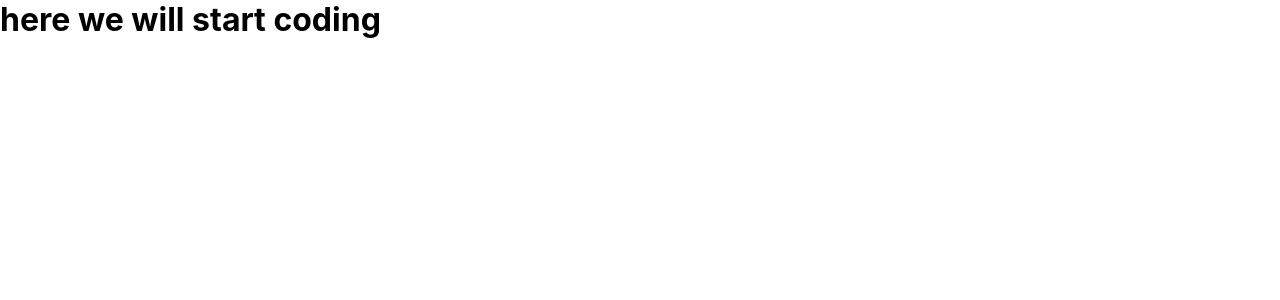
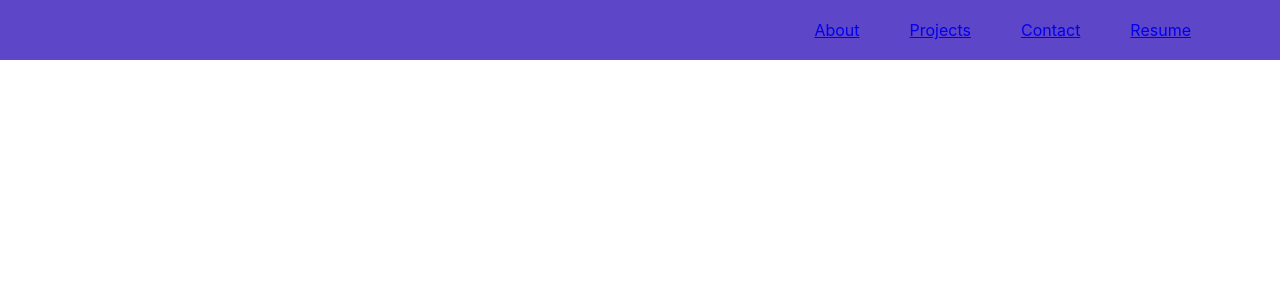
Before and after one commit to anish-gyawali/portfolios, a React (Create React App) app in the folder portfolio/: page / in a window 1280 px wide. Shown: the top 300 px of the page. Built offline with nearby package versions, Linux system fonts and the light colour scheme.

Commit message:
Added header

```diff
--- a/portfolio/package.json
+++ b/portfolio/package.json
@@ -3,11 +3,14 @@
   "version": "0.1.0",
   "private": true,
   "dependencies": {
+    "@material-ui/core": "^4.11.2",
     "@testing-library/jest-dom": "^5.11.4",
     "@testing-library/react": "^11.1.0",
     "@testing-library/user-event": "^12.1.10",
+    "hamburger-react": "^2.4.0",
     "react": "^17.0.1",
     "react-dom": "^17.0.1",
+    "react-router-dom": "^5.2.0",
     "react-scripts": "4.0.1",
     "web-vitals": "^0.2.4"
   },
--- a/portfolio/src/App.js
+++ b/portfolio/src/App.js
@@ -1,10 +1,13 @@
 import "./App.css";
-
+import Header from "./Header";
+import { BrowserRouter as Router, Switch, Route, Link } from "react-router-dom";
 function App() {
   return (
-    <div className="app">
-      <h1>here we will start coding</h1>
-    </div>
+    <Router>
+      <div className="app">
+        <Header />
+      </div>
+    </Router>
   );
 }
 
--- /dev/null
+++ b/portfolio/src/Header.css
@@ -0,0 +1,38 @@
+.header{
+
+    height:60px;
+    display: flex;
+    flex-direction: row-reverse;
+    align-items: center;
+    flex-wrap:inherit;
+    background-color: rgb(93, 70, 199);
+    position: sticky;
+    top: 0;
+    z-index: 100;
+}
+
+.header_options{
+    display: flex;
+    flex-direction: column;
+    margin-left: 25px;
+    margin-right: 25px;
+    color: white;
+}
+
+@media (min-width: 765px) {
+    .header_button{
+        visibility: hidden;
+        align-items: left;
+        justify-content: left;
+    }
+  }
+  @media (max-width: 765px) {
+    #nav-bar{
+        visibility: hidden;
+
+
+    }
+  }
+  .Link{
+    text-decoration: none !important;
+  }
--- /dev/null
+++ b/portfolio/src/Header.js
@@ -0,0 +1,105 @@
+import React, { useState, useRef } from "react";
+import { Link } from "react-router-dom";
+import Hamburger from "hamburger-react";
+import Button from "@material-ui/core/Button";
+import ClickAwayListener from "@material-ui/core/ClickAwayListener";
+import Grow from "@material-ui/core/Grow";
+import Paper from "@material-ui/core/Paper";
+import Popper from "@material-ui/core/Popper";
+import MenuItem from "@material-ui/core/MenuItem";
+import MenuList from "@material-ui/core/MenuList";
+
+import "./Header.css";
+
+function Header() {
+  const [open, setOpen] = useState(false);
+  const userRef = useRef(null);
+
+  const handleToggle = () => {
+    setOpen((prevOpen) => !prevOpen);
+  };
+
+  const handleClose = (event) => {
+    if (userRef.current && userRef.current.contains(event.target)) {
+      return;
+    }
+
+    setOpen(false);
+  };
+
+  function handleListKeyDown(event) {
+    if (event.key === "Tab") {
+      event.preventDefault();
+      setOpen(false);
+    }
+  }
+
+  return (
+    <div className="header">
+      <div className="header_button">
+        <Button
+          ref={userRef}
+          aria-controls={open ? "menu-list-grow" : undefined}
+          aria-haspopup="true"
+          onClick={handleToggle}
+        >
+          <Hamburger rounded />
+        </Button>
+      </div>
+      <Popper
+        open={open}
+        anchorEl={userRef.current}
+        role={undefined}
+        transition
+        disablePortal
+      >
+        {({ TransitionProps, placement }) => (
+          <Grow
+            {...TransitionProps}
+            style={{
+              transformOrigin:
+                placement === "bottom" ? "center top" : "center bottom",
+            }}
+          >
+            <Paper>
+              <ClickAwayListener onClickAway={handleClose}>
+                <MenuList
+                  autoFocusItem={open}
+                  id="menu-list-grow"
+                  onKeyDown={handleListKeyDown}
+                >
+                  <MenuItem onClick={handleClose}>
+                    <Link to="/">Resume </Link>
+                  </MenuItem>
+                  <MenuItem onClick={handleClose}>
+                    <Link to="/">Contact</Link>
+                  </MenuItem>
+                  <MenuItem onClick={handleClose}>
+                    <Link to="/">Projects</Link>
+                  </MenuItem>
+                  <MenuItem onClick={handleClose}>
+                    <Link to="/">About</Link>
+                  </MenuItem>
+                </MenuList>
+              </ClickAwayListener>
+            </Paper>
+          </Grow>
+        )}
+      </Popper>
+
+      <div id="nav-bar" className="header_options">
+        <Link to="/" >Resume </Link>
+      </div>
+      <div id="nav-bar" className="header_options">
+        <Link to="/">Contact</Link>
+      </div>
+      <div id="nav-bar" className="header_options">
+        <Link to="/">Projects</Link>
+      </div>
+      <div id="nav-bar" className="header_options">
+        <Link to="/">About</Link>
+      </div>
+    </div>
+  );
+}
+export default Header;
```
Also changed, not shown: 2 other files (tests, documents, lock files or other folders).
